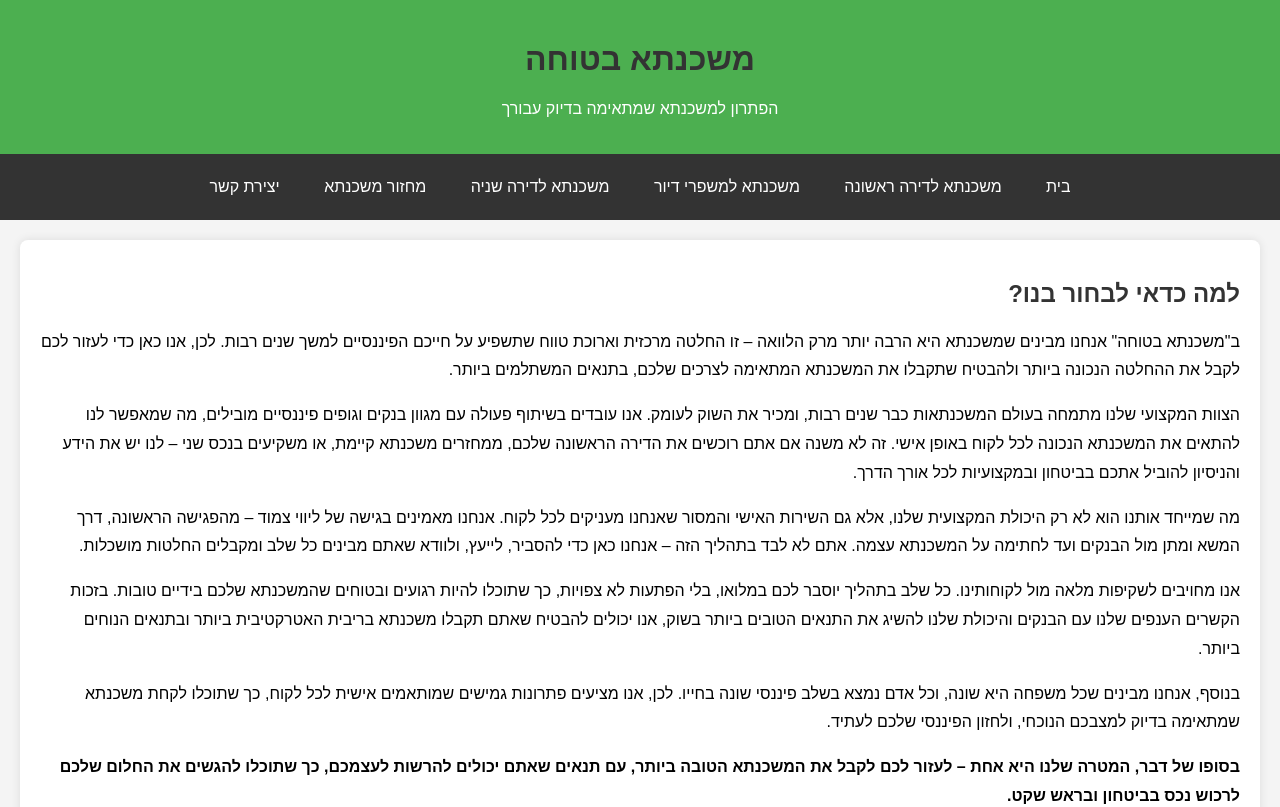
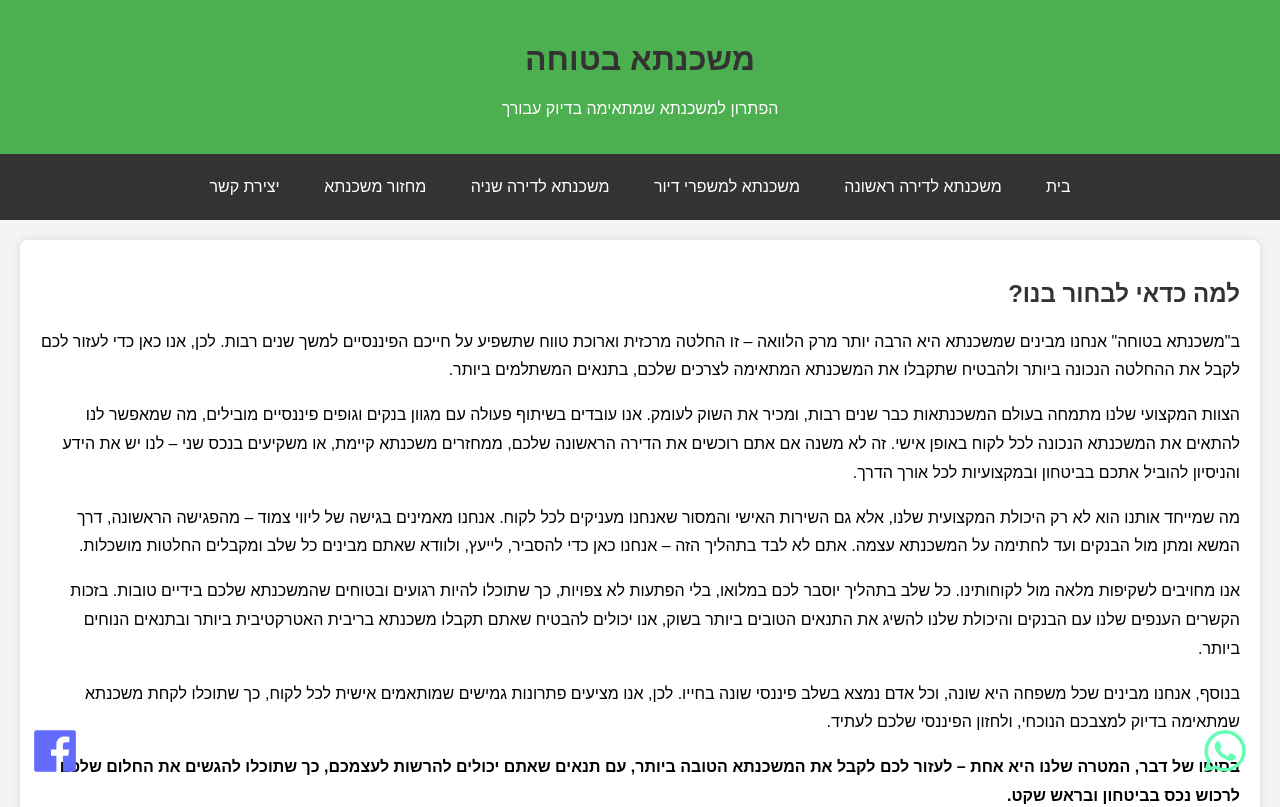
Before and after one commit to shlomi-sat/MashkantaBetuha, a plain HTML site: page index.html in a window 1280 px wide. Shown: the top 807 px of the page. Drawn offline with Linux system fonts and the light colour scheme.

Commit message:
Update index.html

```diff
--- a/index.html
+++ b/index.html
@@ -85,20 +85,25 @@
 
         .floating-icons {
             position: fixed;
-            bottom: 20px;
+            bottom: 10px;
+            z-index: 1000;
+        }
+
+        .whatsapp {
             right: 20px;
         }
 
-        .floating-icons a {
-            display: block;
-            margin: 10px 0;
+        .facebook {
+            left: 20px;
         }
 
         .floating-icons img {
             width: 50px;
             height: 50px;
-            border-radius: 50%;
-            box-shadow: 0 0 10px rgba(0, 0, 0, 0.1);
+            margin: 10px;
+            background-color: transparent;
+            border-radius: 0;
+            box-shadow: none;
         }
 
         /* עיצוב החלון הקופץ */
@@ -204,6 +209,18 @@
     <p>משכנתא בטוחה - כל הזכויות שמורות 2024 ©</p>
 </footer>
 
+<!-- אייקונים צפים של וואטסאפ ופייסבוק -->
+<div class="floating-icons whatsapp" style="position:fixed;bottom:10px;right:20px;">
+    <a href="https://wa.me/972502638644?text=אני%20זקוק%20לעזרה%20עם%20המשכנתא" target="_blank">
+        <img src="whatsapp.svg" alt="WhatsApp" width="50" height="50">
+    </a>
+</div>
+<div class="floating-icons facebook" style="position:fixed;bottom:10px;left:20px;">
+    <a href="https://www.facebook.com/share/g/mPAmG2d9e9rxjPxm/" target="_blank">
+        <img src="facebook.svg" alt="Facebook" width="50" height="50">
+    </a>
+</div>
+
 <!-- JavaScript לחלון הקופץ -->
 <script>
     // פונקציה לפתיחת החלון הקופץ
```
